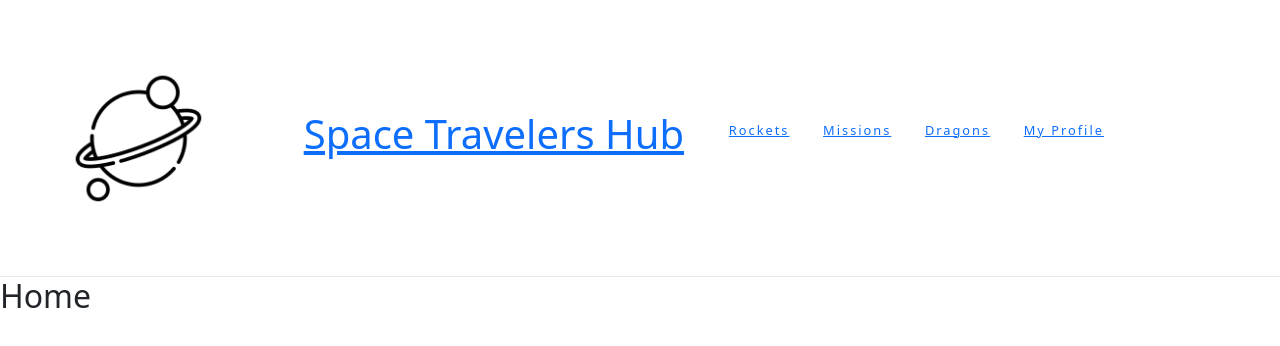
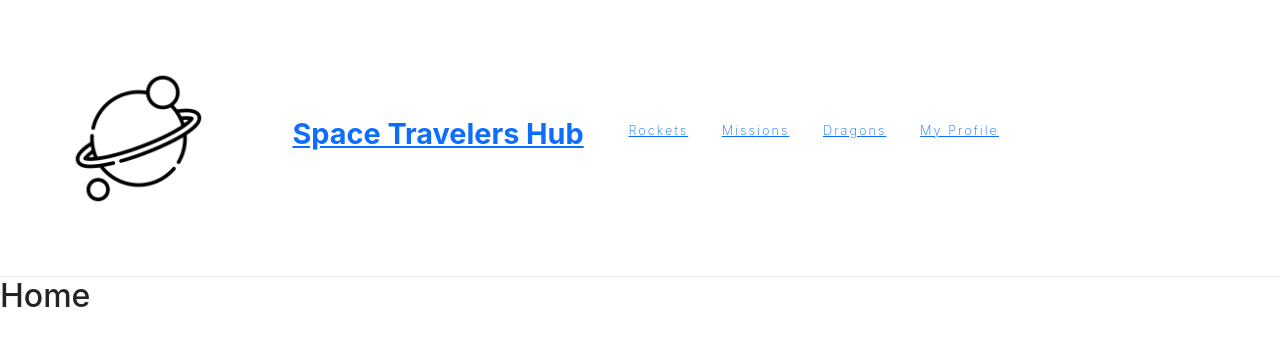
Before and after one commit to Arch-Noize/react-group-project, a React (Create React App) app: page / in a window 1280 px wide. Shown: the top 346 px of the page. Built offline with nearby package versions, Linux system fonts and the light colour scheme.

Commit message:
Added custom.scss file to update Bootstrap colors

```diff
--- a/package.json
+++ b/package.json
@@ -17,6 +17,7 @@
     "react-router-dom": "^6.15.0",
     "react-scripts": "5.0.1",
     "redux-logger": "^3.0.6",
+    "sass": "^1.66.1",
     "sort-by": "^1.2.0",
     "web-vitals": "^2.1.4"
   },
--- a/src/components/Missions.js
+++ b/src/components/Missions.js
@@ -2,7 +2,7 @@
 
 import React, { useEffect } from 'react';
 import { useDispatch, useSelector } from 'react-redux';
-import { Button, Table } from 'react-bootstrap';
+import { Badge, Button, Table } from 'react-bootstrap';
 import { getMissions, joinMission, leaveMission } from '../redux/mission/missionSlice'; // You need to import these action functions.
 import '../styles/Missions.module.css';
 
@@ -21,8 +21,8 @@ const Missions = () => {
           <tr>
             <th style={{ width: '10%' }}>Mission</th>
             <th>Description</th>
+            <th style={{ width: '15%' }}> </th>
             <th style={{ width: '15%' }}>Status</th>
-            <th style={{ width: '15%' }}>Join</th>
           </tr>
         </thead>
         <tbody>
@@ -33,13 +33,23 @@ const Missions = () => {
               <td>
                 {mission.reserved ? (
                   <>
-                    <span>Active Member</span>
-                    <Button onClick={() => dispatch(leaveMission(mission.id))}>
+                    <Badge bg="info">Active Member</Badge>
+                  </>
+                ) : (
+                  <>
+                    <Badge bg="secondary">NOT A MEMBER</Badge>
+                  </>
+                )}
+              </td>
+              <td>
+                {mission.reserved ? (
+                  <>
+                    <Button variant="outline-danger" onClick={() => dispatch(leaveMission(mission.id))}>
                       Leave Mission
                     </Button>
                   </>
                 ) : (
-                  <Button onClick={() => dispatch(joinMission(mission.id))}>
+                  <Button variant="outline-dark" onClick={() => dispatch(joinMission(mission.id))}>
                     Join Mission
                   </Button>
                 )}
--- /dev/null
+++ b/src/custom.scss
@@ -0,0 +1,13 @@
+// Override default variables before the import
+$theme-colors: (
+  "primary": #007bff,
+  "secondary": #6c757d,
+  "success": #28a745,
+  "danger": #dc3545,
+  "warning": #ffc107,
+  "info": #18a2b8,
+  "light": #f8f9fa,
+  "dark": #343a40
+);
+
+@import '~bootstrap/scss/bootstrap.scss';
--- a/src/index.js
+++ b/src/index.js
@@ -1,11 +1,11 @@
 import React from 'react';
+import './custom.scss';
 import ReactDOM from 'react-dom/client';
 import { BrowserRouter } from 'react-router-dom';
 import './index.css';
 import { Provider } from 'react-redux';
 import App from './App';
 import store from './redux/store';
-import 'bootstrap/dist/css/bootstrap.min.css';
 
 const root = ReactDOM.createRoot(document.getElementById('root'));
 root.render(
--- a/src/redux/mission/missionSlice.js
+++ b/src/redux/mission/missionSlice.js
@@ -7,7 +7,6 @@ export const getMissions = createAsyncThunk(
   async () => {
     const response = await fetch('https://api.spacexdata.com/v3/missions');
     const data = await response.json();
-    console.log(data);
     return data.map((mission) => ({
       name: mission.mission_name,
       description: mission.description,
```
Also changed, not shown: 1 other file (tests, documents, lock files or other folders).
